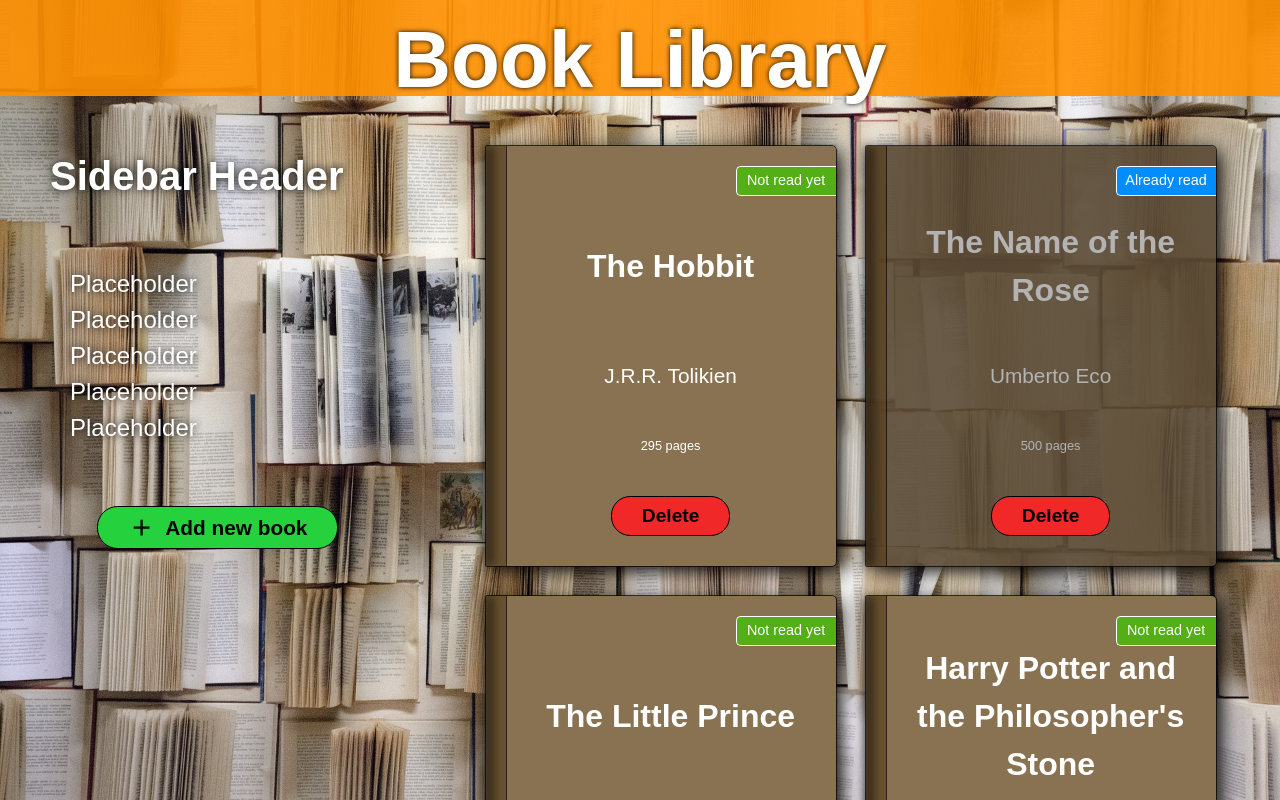
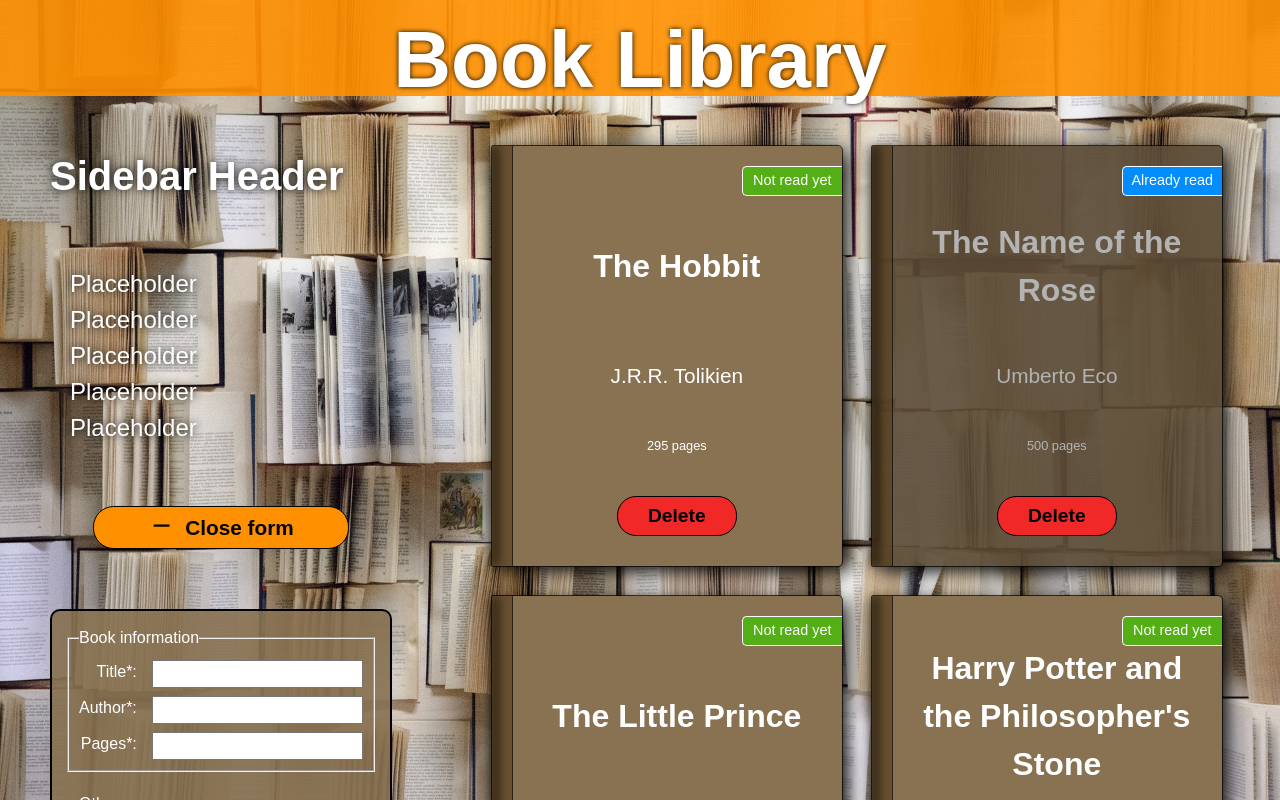
Before and after one commit to waechtler-hannes/library, a plain HTML site: page index.html in a window 1280 px wide. Both pictures are taken after a click on the button "Add new book". Shown: the top 800 px of the page. Drawn offline with Linux system fonts and the light colour scheme.

Commit message:
Add new function to insert new Books
Added a function to insert new Books to the library.
Added a function to update the display of the books on the site.
Added a function to open and close the form-element for a new
book-insertion.
Removed container from the "Add new book"- and "Delete"-buttons for
easier accessibility.

```diff
--- a/index.html
+++ b/index.html
@@ -21,24 +21,22 @@
                 <p class="placeholder">Placeholder</p>
                 <p class="placeholder">Placeholder</p>
             </div>
-            <div class="sidebar-button">
-                <button type="button" id="add-new-book">
-                    <svg xmlns="http://www.w3.org/2000/svg" height="24px" viewBox="0 -960 960 960" width="24px" fill="currentColor">
-                        <path d="M440-440H200v-80h240v-240h80v240h240v80H520v240h-80v-240Z"/>
-                    </svg>
-                    <p>Add new book</p>
-                </button>
-            </div>
-            <div class="hidden">
-                <form action="#" class="new-book">
+            <button type="button" id="toggle-form">
+                <svg xmlns="http://www.w3.org/2000/svg" height="24px" viewBox="0 -960 960 960" width="24px" fill="currentColor">
+                    <path d="M440-440H200v-80h240v-240h80v240h240v80H520v240h-80v-240Z"/>
+                </svg>
+                <p>Add new book</p>
+            </button>
+             <div class="form-container hidden">
+                <form class="new-book">
                     <fieldset class="textinput">
                         <legend>Book information</legend>
-                        <label for="title">Title:</label>
-                        <input type="text" id="title">
-                        <label for="author">Author:</label>
-                        <input type="text" id="author">
-                        <label for="pages">Pages:</label>
-                        <input type="number" id="pages" min="1">
+                        <label for="title">Title*:</label>
+                        <input type="text" id="title" required>
+                        <label for="author">Author*:</label>
+                        <input type="text" id="author" required>
+                        <label for="pages">Pages*:</label>
+                        <input type="number" id="pages" min="1" required>
                     </fieldset>
                     <fieldset class="question">
                         <legend>Other</legend>
@@ -46,7 +44,7 @@
                         <input type="checkbox" id="read">
                     </fieldset>
                     <div class="submit">
-                        <button type="submit">Add book to library</button>
+                        <button type="submit" id="submit-button">Add book to library</button>
                     </div>
                 </form>
             </div>
--- a/script.js
+++ b/script.js
@@ -6,6 +6,41 @@ addBookToLibrary("The Little Prince", "Antoine de Saint-Exupéry", 96, false);
 addBookToLibrary("Harry Potter and the Philosopher's Stone", "J.K. Rowling", 309, false);
 addBookToLibrary("1984", "George Orwell", 328, true);
 addBookToLibrary("Pride and Prejudice", "Jane Austen", 432, false);
+
+const toggleFormButton = document.querySelector("#toggle-form");
+const formContainer = document.querySelector(".form-container");
+const form = document.querySelector(".new-book");
+
+toggleFormButton.addEventListener("click", () => {
+    formContainer.classList.toggle("hidden");
+    const iconPath = toggleFormButton.querySelector("path");
+    const p = toggleFormButton.querySelector("p");
+    if (p.textContent === "Add new book") {
+        p.textContent = "Close form";
+        iconPath.setAttribute("d", "M200-440v-80h560v80H200Z");
+    } else {
+        p.textContent = "Add new book";
+        iconPath.setAttribute("d", "M440-440H200v-80h240v-240h80v240h240v80H520v240h-80v-240Z");
+        clearForm();
+    }
+})
+
+form.addEventListener("submit", () => {
+    addBookToLibrary(
+        form.querySelector("#title").value,
+        form.querySelector("#author").value,
+        form.querySelector("#pages").value,
+        form.querySelector("#read").checked)
+    clearForm();
+    updateBooks();
+})
+
+function clearForm() {
+    form.querySelector("#title").value = "";
+    form.querySelector("#author").value = "";
+    form.querySelector("#pages").value = "";
+    form.querySelector("#read").checked = "";
+}
 
 function Book(title, author, pages, read) {
     this.title = title;
@@ -26,15 +61,14 @@ function displayBooks(array) {
         const title = document.createElement("h3");
         const author = document.createElement("p");
         const pages = document.createElement("p");
-        const deleteButton = document.createElement("div");
-        const button = document.createElement("button");
+        const deleteButtonContainer = document.createElement("div");
+        const deleteButton = document.createElement("button");
         // Add classes to Elements
         bookElement.classList.add("book");
         title.classList.add("title");
         author.classList.add("author");
         pages.classList.add("pages");
         deleteButton.classList.add("delete-button");
-        button.classList.add("button");
         if (book.read) {
             bookElement.classList.add("read");
         } else {
@@ -44,15 +78,27 @@ function displayBooks(array) {
         title.textContent = book.title;
         author.textContent = book.author;
         pages.textContent = book.pages + " pages";
-        button.textContent = "Delete";
+        deleteButton.textContent = "Delete";
         // Append Elements
         libraryDisplay.appendChild(bookElement);
         bookElement.appendChild(title);
         bookElement.appendChild(author);
         bookElement.appendChild(pages);
         bookElement.appendChild(deleteButton);
-        deleteButton.appendChild(button);
     });
 }
 
+function removeBooks() {
+    const libraryDisplay = document.querySelector(".main-content");
+    while (libraryDisplay.firstChild) {
+        libraryDisplay.removeChild(libraryDisplay.lastChild);
+    }
+}
+
+function updateBooks() {
+    removeBooks();
+    displayBooks(myLibrary);
+}
+
+
 displayBooks(myLibrary);
--- a/style.css
+++ b/style.css
@@ -76,28 +76,29 @@ input, button, textarea, select {
     margin-left: 20px;
 }
 
-.sidebar .sidebar-button {
+.sidebar #toggle-form {
     justify-self: center;
 }
 
-.sidebar-button button {
+#toggle-form {
+    width: 75%;
     font-size: 1.3rem;
     padding: 5px 30px;
     font-weight: bold;
     border-radius: 1.3rem;
     border: 1px solid black;
-    background-color: rgb(37, 209, 60);
+    background-color: rgb(255, 145, 0);
     display: flex;
-    align-items: center;
-    gap: 10px
+    justify-content: center;
+    gap: 10px;
 }
 
-.sidebar-button button:hover {
+#toggle-form:hover {
     transform: scale(1.1);
     cursor: pointer;
 }
 
-.sidebar-button svg {
+#toggle-form svg {
     height: 1.7rem;
     width: 1.7rem;
 }
@@ -191,6 +192,7 @@ input, button, textarea, select {
     align-items: center;
     color: white;
     text-align: center;
+    justify-items: center;
 }
 
 .book:before {
@@ -260,7 +262,7 @@ input, button, textarea, select {
     font-size: 0.8rem;
 }
 
-.delete-button button {
+.delete-button {
     font-size: 1.2rem;
     padding: 5px 30px;
     font-weight: bold;
@@ -268,9 +270,10 @@ input, button, textarea, select {
     border: 1px solid black;
     background-color: rgb(240, 40, 40);
     filter: brightness(1);
+    width: max-content;
 }
 
-.delete-button button:hover {
+.delete-button:hover {
     transform: scale(1.1);
     cursor: pointer;
 }
```
